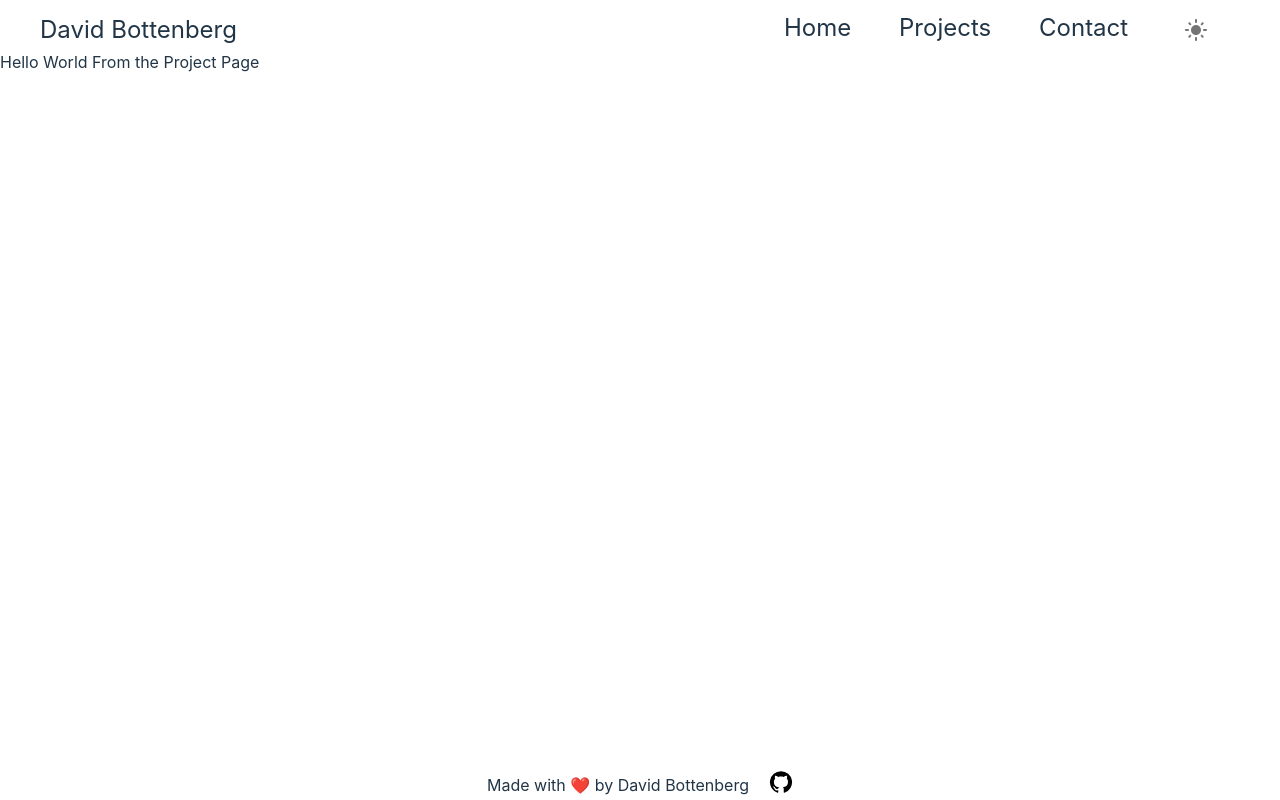
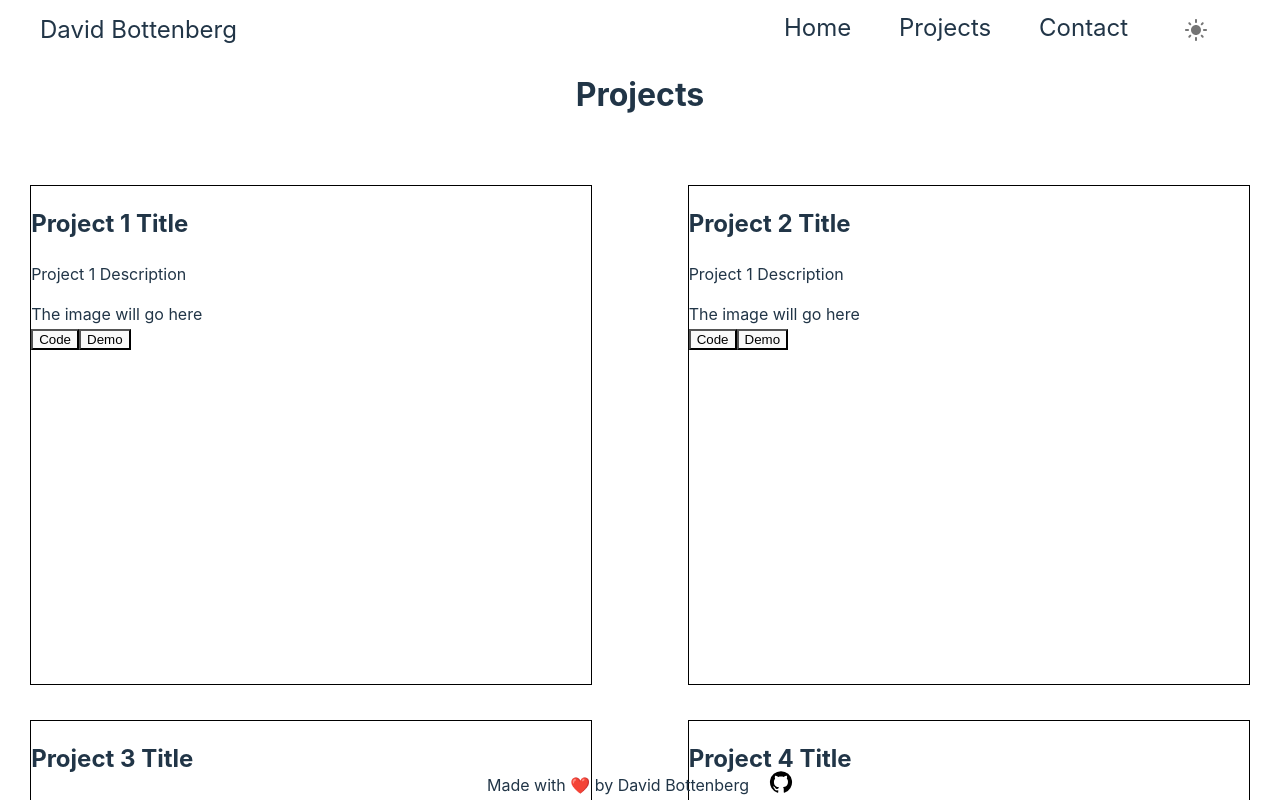
Before and after one commit to davebott-dev/portfolio, a React (Vite) app: page /projects in a window 1280 px wide. Built offline with nearby package versions, Linux system fonts and the light colour scheme.

Commit message:
updating the project page

```diff
--- a/package.json
+++ b/package.json
@@ -17,7 +17,8 @@
     "react": "^18.3.1",
     "react-dom": "^18.3.1",
     "react-mega-scroll": "^1.0.19",
-    "react-router-dom": "^7.1.1"
+    "react-router-dom": "^7.1.1",
+    "react-typed": "^2.0.12"
   },
   "devDependencies": {
     "@eslint/js": "^9.17.0",
--- a/src/App.css
+++ b/src/App.css
@@ -280,6 +280,25 @@ a {
 .scroll-container:hover>.carousel-primary:not(:hover) {
   animation-play-state: paused;
 }
+.project-grid{
+  display: grid;
+  grid-template-columns: repeat(auto-fill,minmax(550px,1fr));
+  grid-template-rows: 100px repeat(3,500px);
+  grid-auto-rows: 500px;
+  grid-gap: 35px;
+  margin-bottom: 90px;
+  justify-items: center;
+}
+.project-grid>h1{
+  grid-column: 1/-1;
+  grid-row: 1;
+  text-align: center;
+}
+.project-card{
+  border: 1px solid black;
+  width: 90%;
+
+}
 @keyframes scroll-horizontal {
   from{
     left: 100%
--- a/src/routes/Projects.jsx
+++ b/src/routes/Projects.jsx
@@ -3,7 +3,58 @@ function Projects() {
 
 
     return (
-        <div>Hello World From the Project Page</div>
+        <div className="project-grid">
+            <h1>Projects</h1>
+            <div className="project-card a">
+                <h2>Project 1 Title</h2>
+                <p>Project 1 Description</p>
+                <div> The image will go here</div>
+                <div>
+                    <button>Code</button><button>Demo</button>
+                </div>
+            </div>
+            <div className="project-card">
+            <h2>Project 2 Title</h2>
+                <p>Project 1 Description</p>
+                <div> The image will go here</div>
+                <div>
+                    <button>Code</button><button>Demo</button>
+                </div>
+            </div>
+            <div className="project-card a">
+            <h2>Project 3 Title</h2>
+                <p>Project 1 Description</p>
+                <div> The image will go here</div>
+                <div>
+                    <button>Code</button><button>Demo</button>
+                </div>
+            </div>
+            <div className="project-card">
+            <h2>Project 4 Title</h2>
+                <p>Project 1 Description</p>
+                <div> The image will go here</div>
+                <div>
+                    <button>Code</button><button>Demo</button>
+                </div>
+            </div>
+            <div className="project-card a">
+            <h2>Project 5 Title</h2>
+                <p>Project 1 Description</p>
+                <div> The image will go here</div>
+                <div>
+                    <button>Code</button><button>Demo</button>
+                </div>
+            </div>
+            <div className="project-card">
+            <h2>Project 6 Title</h2>
+                <p>Project 1 Description</p>
+                <div> The image will go here</div>
+                <div>
+                    <button>Code</button><button>Demo</button>
+                </div>
+            </div>
+
+        </div>
     )
 }
 
```
Also changed, not shown: src/Index.jsx (+116 -47 lines), src/routes/Learn.jsx (added), 1 other file (tests, documents, lock files or other folders).
